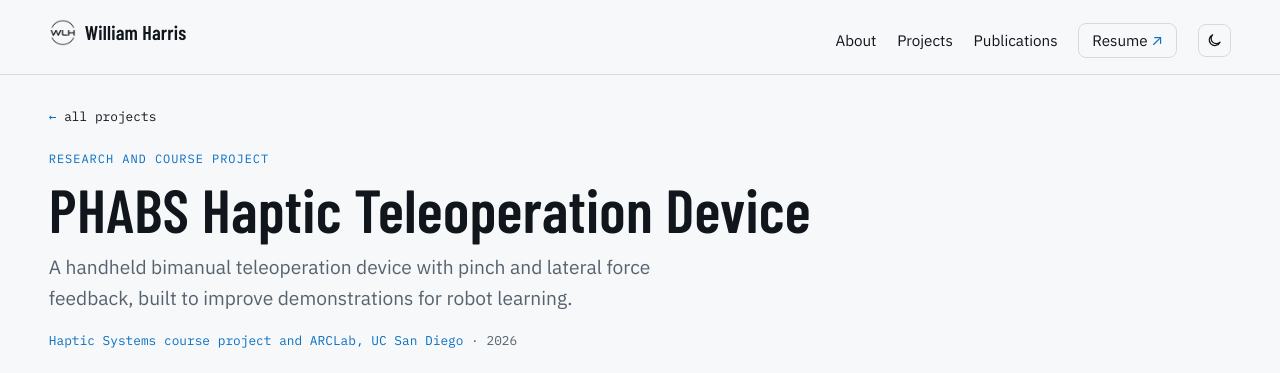
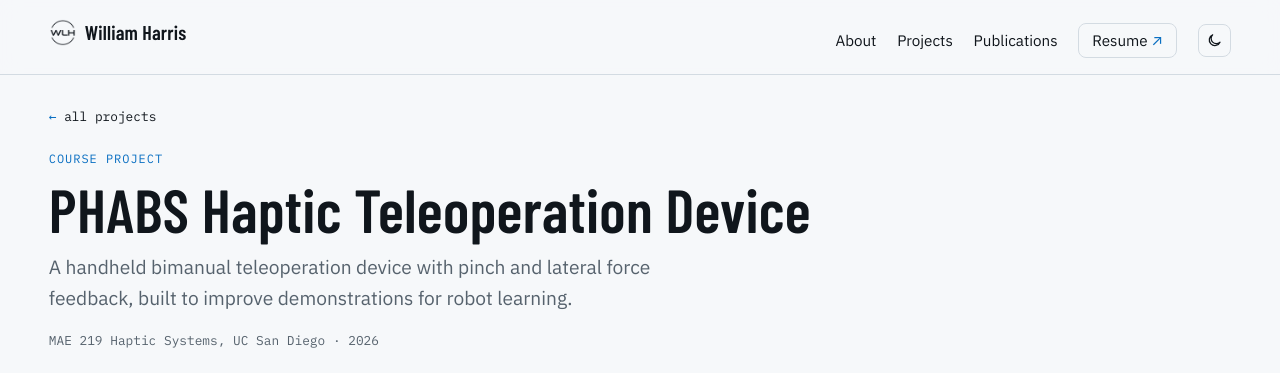
Before and after one commit to SquilliamH/portfolio, a Jekyll site: the page built from _projects/phabs.md, in a window 1280 px wide and 900 px high, cut to the strip 0-373 px from the top of the window. Built offline with Jekyll 4.4.1, drawn with Linux system fonts in a browser that asks for light colours; some of the changed text lies outside the part shown.

Commit message:
Deprioritize PHABS: out of the bio and timeline, filed as a course project, note that later work was not mine
Co-Authored-By: Claude Sonnet 5.5 <noreply@anthropic.com>

```diff
--- a/_projects/phabs.md
+++ b/_projects/phabs.md
@@ -1,14 +1,13 @@
 ---
 title: PHABS Haptic Teleoperation Device
 summary: A handheld bimanual teleoperation device with pinch and lateral force feedback, built to improve demonstrations for robot learning.
-group: research
+group: coursework
 blurb: "A handheld bimanual haptic device that lets operators feel contact while teaching robots."
 card_role: "Built the first lateral force-feedback prototype."
-kind: Research and course project
-order: 4
+kind: Course project
+order: 7
 role: Team of four with Emma Fickett, Calvin Joyce, and Lucas Yager. I built the first prototype of the lateral force-feedback mechanism.
-context: Haptic Systems course project and ARCLab, UC San Diego
-context_url: https://ucsdarclab.com/
+context: MAE 219 Haptic Systems, UC San Diego
 dates: 2026
 tools: [Arduino Mega, PyBullet, Vive trackers, capstan drives]
 result: "In a three-person pilot, everyone completed a fragile-object handoff with haptic feedback, and only one of three did without it."
--- a/assets/css/style.css
+++ b/assets/css/style.css
@@ -516,3 +516,5 @@ h1, h2, h3 { font-weight: 600; letter-spacing: 0.005em; }
   .nameplate .barcode { display: none; }
   .about-grid { grid-template-columns: 1fr; }
 }
+
+.cards.flow { grid-template-columns: repeat(auto-fill, minmax(270px, 1fr)); }
```
Also changed, not shown: other parts of _projects/phabs.md (+1 -1 lines), index.html (+4 -4 lines).
